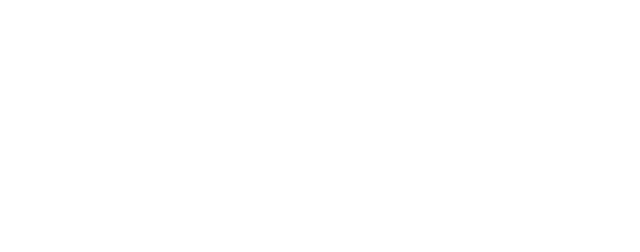
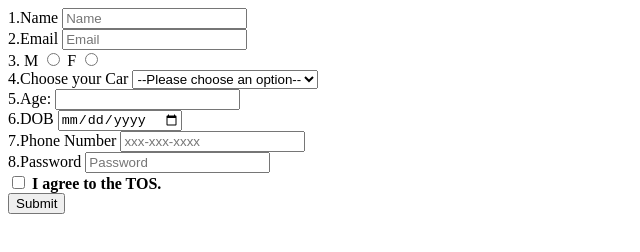
Before and after one commit to acciojob/signup-form-car-VarshaSharma07, a website: page main.html in a window 1280 px wide. Shown: the whole page, without its empty margins (0-640 px from the left). Drawn offline with Linux system fonts and the light colour scheme.

Commit message:
created a submission

```diff
--- a/main.html
+++ b/main.html
@@ -8,6 +8,54 @@
 
 <body>
 	<!-- the entire body must be written by student -->
+	<form id="my-form" method="post">
+				<div>
+			<label for="name">1.Name</label>
+			<input type="text" id="name" placeholder="Name" required>
+		</div>
+		<div>
+			<label for="email">2.Email</label>
+			<input type="email" id="email" placeholder="Email" required>
+		</div>
+		<div>
+				<!-- 3. -->
+			 <label for="gender_m">3. M</label>
+			  <input type="radio" id="gender_m" name="gender" required>
+			  <label for="gender">F</label>
+			  <input type="radio" id="gender_f" name="gender" required>
+		</div>
+		<div>
+			<label for="cars">4.Choose your Car</label>
+			  <select name="cars" id="cars" required>
+				  <option value="" disabled selected>--Please choose an option--</option>
+				  <option>BMW</option>
+				  <option>Audi</option>
+				  <option>Mercedez</option>
+			  </select>
+		</div>
+		<div>
+			 <label for="age">5.Age:</label>
+			 <input type="number" id="age" min="0 placeholder="Age" required >
+		</div>
+		<div>
+			<label for="dob">6.DOB</label>
+			<input type="date" id="dob" required>
+		</div>
+		<div>
+			 <label for="tel">7.Phone Number</label>
+			 <input type="tel" name="tel" id="tel" placeholder="xxx-xxx-xxxx">
+		</div>
+		<div>
+			 <label for="password">8.Password</label>
+			 <input type="password" id="password" placeholder="Password" required>
+		</div>
+		<div>
+			<label for="tos"></label>
+			<input type="checkbox" name="tos"id="tos"> <b>I agree to the TOS.</b>
+		<div>
+			<button type="submit">Submit</button>
+		</div>
+	</form>
     <script type="text/javascript" src="./script.js">
 </script>
 
```
